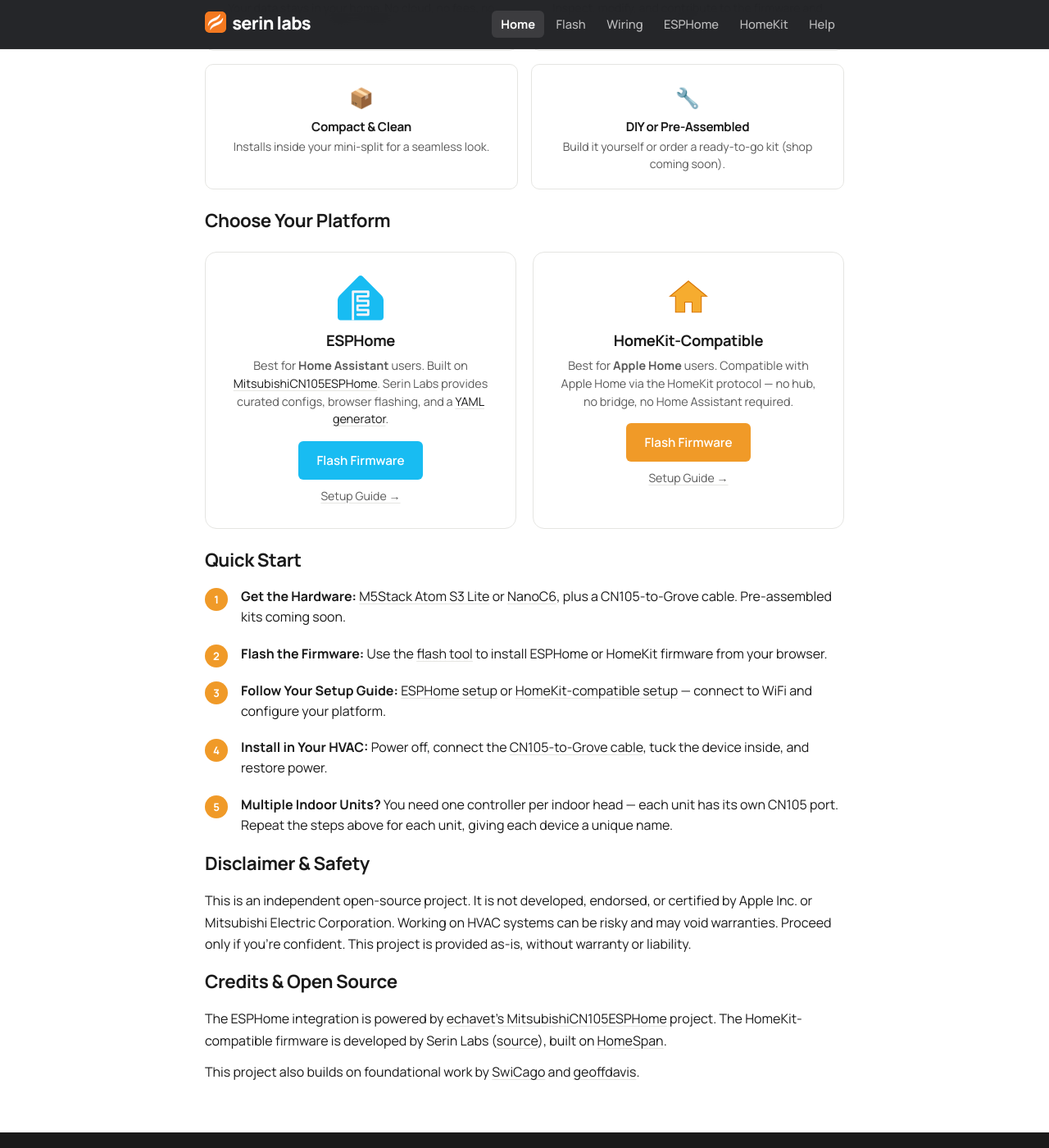
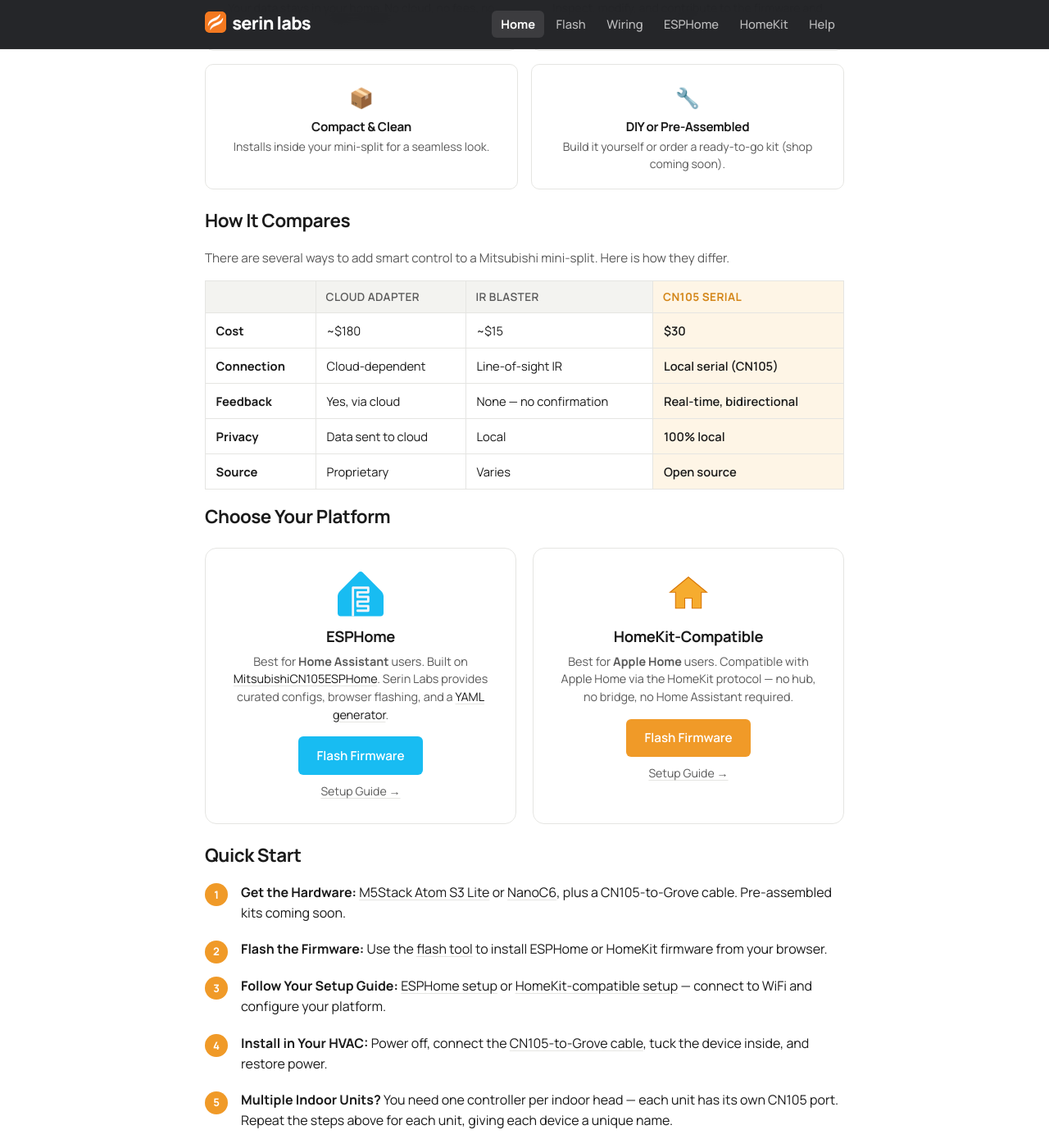
Before and after one commit to Serin-Labs/serin-labs.github.io, a Jekyll site: the page built from index.html, in a window 1280 px wide and 1400 px high, scrolled down 459 px. Shown: the whole window at 82% size. Built offline with Jekyll 4.4.1, drawn with Linux system fonts in a browser that asks for light colours.

Commit message:
Add comparison table on homepage showing CN105 vs alternatives
New "How It Compares" section between features grid and platform
chooser with a 5-row table comparing Cloud Adapter, IR Blaster,
and CN105 Serial across cost, connection, feedback, privacy, and
source openness.

```diff
--- a/assets/css/main.css
+++ b/assets/css/main.css
@@ -501,6 +501,22 @@ th {
   color: var(--secondary);
 }
 
+/* Comparison table */
+.compare-intro {
+  color: var(--secondary);
+  font-size: 0.95rem;
+  margin-bottom: 0.5rem;
+}
+.compare-table th.compare-highlight,
+.compare-table td.compare-highlight {
+  background: var(--accent-light);
+  font-weight: 600;
+}
+.compare-table th.compare-highlight {
+  color: var(--accent-hover);
+  font-weight: 700;
+}
+
 .pin-mapping-table {
   width: 100%;
   border-collapse: collapse;
--- a/index.html
+++ b/index.html
@@ -38,6 +38,53 @@ nav_active: home
   </div>
 </div>
 
+<h2>How It Compares</h2>
+<p class="compare-intro">There are several ways to add smart control to a Mitsubishi mini-split. Here is how they differ.</p>
+<div class="table-wrapper">
+  <table class="compare-table">
+    <thead>
+      <tr>
+        <th></th>
+        <th>Cloud Adapter</th>
+        <th>IR Blaster</th>
+        <th class="compare-highlight">CN105 Serial</th>
+      </tr>
+    </thead>
+    <tbody>
+      <tr>
+        <td><strong>Cost</strong></td>
+        <td>~$180</td>
+        <td>~$15</td>
+        <td class="compare-highlight">$30</td>
+      </tr>
+      <tr>
+        <td><strong>Connection</strong></td>
+        <td>Cloud-dependent</td>
+        <td>Line-of-sight IR</td>
+        <td class="compare-highlight">Local serial (CN105)</td>
+      </tr>
+      <tr>
+        <td><strong>Feedback</strong></td>
+        <td>Yes, via cloud</td>
+        <td>None — no confirmation</td>
+        <td class="compare-highlight">Real-time, bidirectional</td>
+      </tr>
+      <tr>
+        <td><strong>Privacy</strong></td>
+        <td>Data sent to cloud</td>
+        <td>Local</td>
+        <td class="compare-highlight">100% local</td>
+      </tr>
+      <tr>
+        <td><strong>Source</strong></td>
+        <td>Proprietary</td>
+        <td>Varies</td>
+        <td class="compare-highlight">Open source</td>
+      </tr>
+    </tbody>
+  </table>
+</div>
+
 <h2 id="platforms">Choose Your Platform</h2>
 <div class="platform-chooser">
   <div class="platform-card card-esphome">
```
